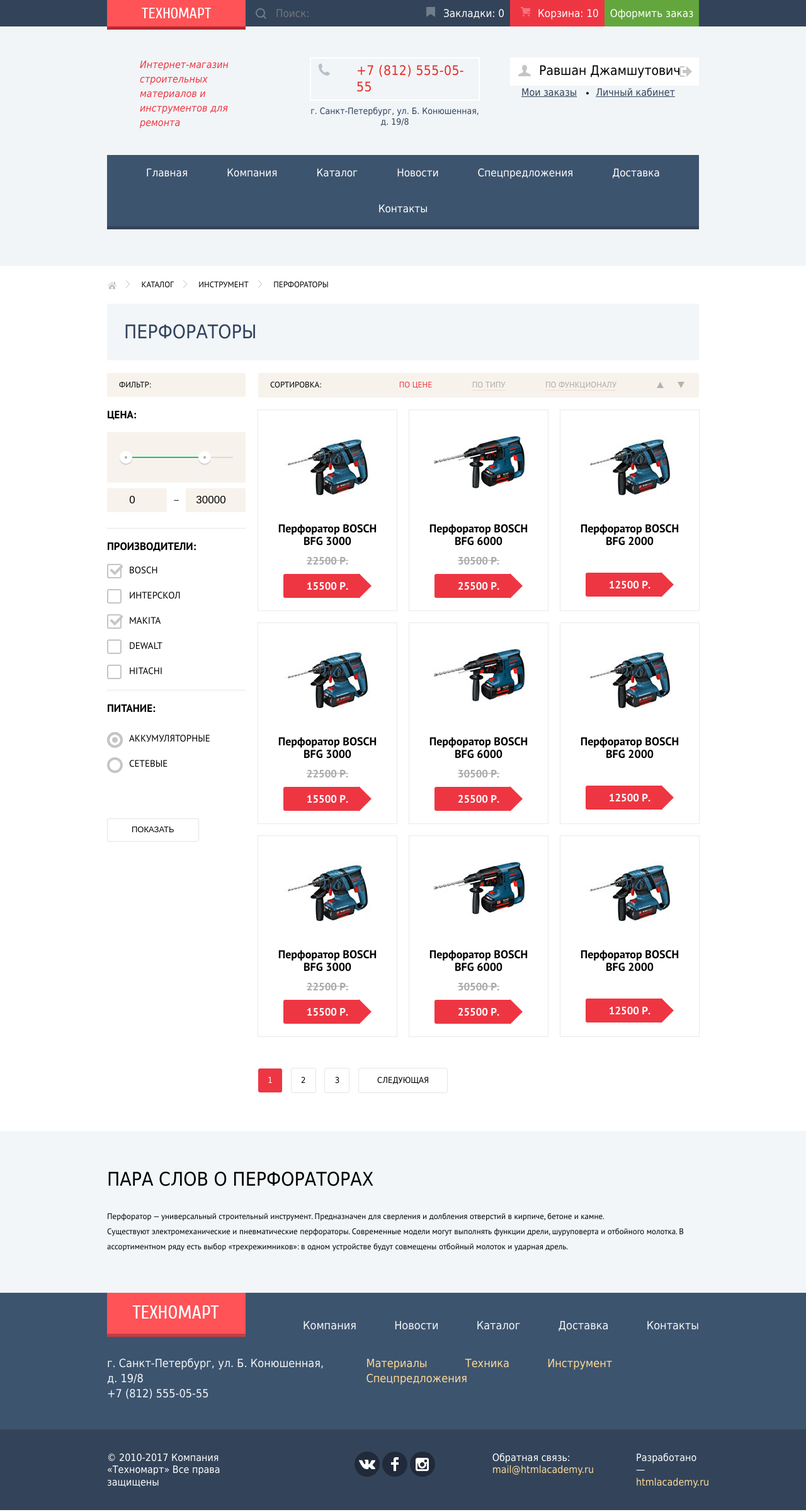
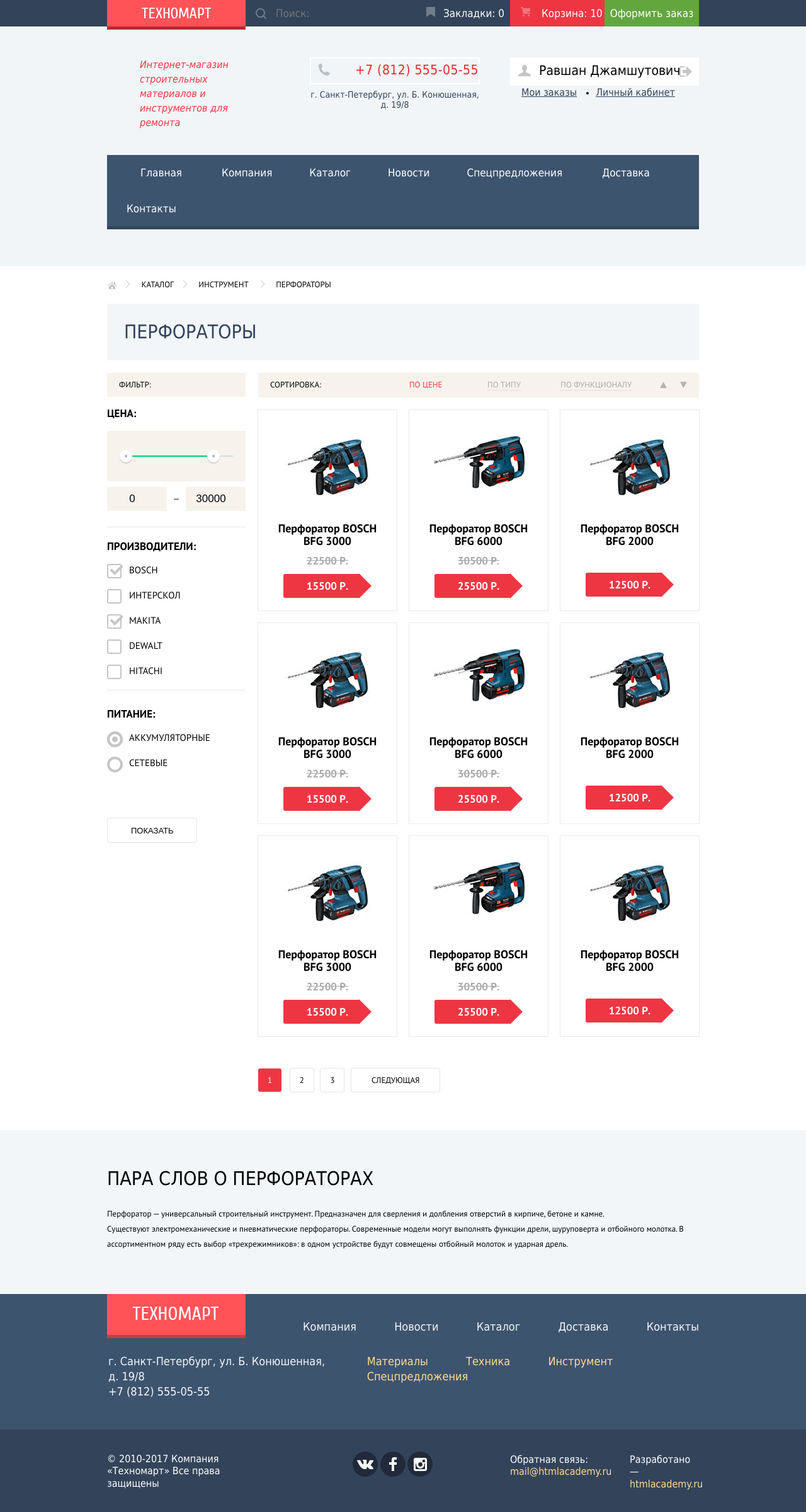
Before and after one commit to vadim0747/452215-technomart, a plain HTML site: page catalog.html in a window 1280 px wide. Shown: the whole page at 63% size. Drawn offline with Linux system fonts and the light colour scheme; a web font is replaced by a local one.

Commit message:
исправил

```diff
--- a/catalog.html
+++ b/catalog.html
@@ -22,7 +22,7 @@
                     </form>
                     <ul class="header-top-navigation">
                         <li class="bookmarks-link"><a href="#">Закладки: 0</a></li>
-                        <li class="basket-link basket-link-red"><a href="#">Корзина: 10</a></li>
+                        <li class="basket-link basket-link-red"><a class="basket-button" href="#">Корзина: 10</a></li>
                         <li class="order-link"><a class="order-button" href="#">Оформить заказ</a></li>
                     </ul>
                 </div>
@@ -99,7 +99,7 @@
                                 </div>
                             </fieldset>
                             <fieldset>
-                                <legend>Производители:</legend>
+                                <legend class="legend-brands">Производители:</legend>
                                 <ul class="filter-list">
                                     <li class="filter-option">
                                         <input class="visually-hidden checkbox" type="checkbox" name="bosch" id="bosch" checked>
@@ -124,7 +124,7 @@
                                 </ul>
                             </fieldset>
                             <fieldset>
-                                <legend>Питание:</legend>
+                                <legend class="legend-power">Питание:</legend>
                                 <ul class="filter-list">
                                     <li class="filter-option">
                                         <input class="visually-hidden radio" type="radio" name="product-group" id="rechargeable" value="rechargeable" checked>
@@ -287,7 +287,7 @@
             <article class="theory">
                 <div class="container">
                     <h2>Пара слов о перфораторах</h2>
-                    <p class="section-desc">Перфоратор — универсальный строительный инструмент. Предназначен для сверления и долбления отверстий в кирпиче, бетоне и камне.<br>
+                    <p class="section-desc mt3">Перфоратор — универсальный строительный инструмент. Предназначен для сверления и долбления отверстий в кирпиче, бетоне и камне.<br>
                     Существуют электромеханические и пневматические перфораторы. Современные модели могут выполнять функции дрели, шуруповерта и отбойного молотка. В ассортиментном ряду есть выбор «трехрежимников»: в одном устройстве будут совмещены отбойный молоток и ударная дрель.</p>
                 </div>
             </article>
--- a/css/style.css
+++ b/css/style.css
@@ -177,6 +177,10 @@
     padding-left: 44px;
 }
 
+.basket-link .basket-button {
+    padding-left: 50px;
+}
+
 .basket-link-red {
     background-color: #ee3643;
 }
@@ -275,8 +279,9 @@
     width: 270px;
     margin: 0;
     margin-bottom: 8px;
-    padding: 7px 0;
-    padding-left: 72px;
+    padding-top: 6px;
+    padding-bottom: 7px;
+    padding-left: 70px;
 
     font-size: 21px;
     line-height: 120%;
@@ -375,7 +380,7 @@
 .site-navigation {
     display: flex;
     flex-wrap: wrap;
-    justify-content: center;
+    justify-content: left;
     width: 100%;
     margin: 0;
     margin-top: 40px;
@@ -386,12 +391,31 @@
     list-style: none;
 
     box-shadow: 0 5px #33445a;
+}
+
+.site-navigation li:first-child {
+    margin-left: 22px;
+}
+
+.site-navigation li:nth-child(3) {
+    margin-left: -4px;
+}
+
+.site-navigation li:nth-child(4) {
+    margin-left: -4px;
+}
+
+.site-navigation li:nth-child(5) {
+    margin-left: -4px;
 }
 
 .site-navigation a {
     display: inline-block;
     vertical-align: baseline;
-    padding: 18px 31px;
+
+    padding: 18px 0px;
+    padding-left: 31px;
+    padding-right: 32px;
 
     color: #ffffff;
     font-size: 17px;
@@ -511,6 +535,10 @@
 
     background-color: rgba(0, 0, 0, 0.1);
     border-radius: 4px;
+}
+
+.goods-and-services .catalog-button {
+    background-color: rgba(238, 54, 67, 1);
 }
 
 .goods-and-services a:hover,
@@ -997,6 +1025,8 @@
 .service h2 {
     margin: 0;
     padding: 0;
+    padding-top: 2px;
+    padding-left:2px;
 
     font-size: 30px;
     font-weight: 400;
@@ -1070,7 +1100,8 @@
     box-sizing: border-box;
     margin: 0;
     padding: 15px 0;
-    padding-left: 20px;
+    padding-top: 13px;
+    padding-left: 22px;
     color: #ffffff;
     background-color: #3d546e;
 }
@@ -1127,7 +1158,7 @@
 
 .information {
     min-height: 370px;
-    margin-bottom: 85px;
+    margin-bottom: 82px;
 }
 
 .information .container {
@@ -1158,6 +1189,14 @@
     color: #000000;
 }
 
+.information .mt {
+    margin-top: 28px;
+}
+
+.information .mt1 {
+    margin-top: 25px;
+}
+
 .about-us {
     max-width: 540px;
 }
@@ -1173,7 +1212,7 @@
 
 .shiping-list li {
     position: relative;
-    margin-bottom: 18px;
+    margin-bottom: 19px;
     padding-left: 36px;
 }
 
@@ -1195,10 +1234,14 @@
     margin-left: auto;
 }
 
+.contacts .mt2 {
+    margin-top: 53px;
+}
+
 .buttons-wrapper {
     display: flex;
     flex-direction: row;
-    margin-top: 35px;
+    margin-top: 19px;
 
     justify-content: space-between;
     flex-grow: 2;
@@ -1210,20 +1253,6 @@
 
 .buttons-wrapper .about-us-button {
     min-width: 220px;
-}
-
-
-
-
-
-
-
-
-
-
-
-.footer-bottom .container {
-    display: flex;
 }
 
 .features-list,
@@ -1369,6 +1398,10 @@
     padding-bottom: 21px;
 }
 
+.breadcrumbs li:last-child {
+    margin-left: 4px;
+}
+
 .breadcrumbs li::after {
     content: "";
 
@@ -1421,6 +1454,7 @@
 .content-header {
     margin: 0;
     padding: 10px 19px;
+    padding-right: 0px;
 
     font-size: 13px;
     font-weight: 400;
@@ -1448,6 +1482,7 @@
 
 .filter legend {
     padding: 13px 0;
+    padding-top: 11px;
 
     font-size: 17px;
     font-weight: 700;
@@ -1477,7 +1512,7 @@
 }
 
 .range-controls .bar {
-    width: 70%;
+    width: 80%;
     height: 2px;
 
     background: #00ca74;
@@ -1504,7 +1539,15 @@
 }
 
 .range-controls .toggle-max {
-    left: 145px;
+    left: 159px;
+}
+
+.filter .legend-brands {
+    padding-top: 15px;
+}
+
+.filter .legend-power {
+    padding-top: 22px;
 }
 
 .price-controls {
@@ -1550,7 +1593,7 @@
 }
 
 .filter-option .power {
-    margin-top: 10px;
+    margin-top: 0px;
 }
 
 .filter-option .producers::before {
@@ -1661,7 +1704,9 @@
 
 .filter-button {
     margin-top: 57px;
-    padding: 10px 38px;
+    padding: 10px 36px;
+    padding-top: 13px;
+    padding-left: 37px;
 
     background-color: transparent;
     border: 1px solid #e5e5e5;
@@ -1756,11 +1801,12 @@
 .catalog .content-header {
     display: flex;
     flex-wrap: wrap;
-    justify-content: space-between;
+    justify-content: left;
 }
 
 .sort-list {
     margin: 0;
+    margin-left: 80px;
     padding: 0;
 
     list-style: none;
@@ -1770,6 +1816,10 @@
     display: inline-block;
     vertical-align: baseline;
     margin-left: 60px;
+}
+
+.sort-list li:first-child {
+    margin-right: 8px;
 }
 
 .sort-list a {
@@ -1798,6 +1848,7 @@
 
 .sort-list-decrease {
     margin: 0;
+    margin-left: 45px;
     padding: 0;
 
     list-style: none;
@@ -1806,7 +1857,7 @@
 .sort-list-decrease li {
     display: inline-block;
     vertical-align: baseline;
-    margin-right: 15px;
+    margin-right:13px;
 }
 
 .sort-list-decrease li:last-child {
@@ -1873,15 +1924,24 @@
 .pagination-list li {
     display: inline-block;
     vertical-align: baseline;
-    margin-right: 10px;
+    margin-right: 9px;
+}
+
+.pagination-list li:nth-child(3) {
+    margin-left: -3px;
+}
+
+.pagination-list li:last-child {
+    margin-left: -3px;
 }
 
 .pagination-item a {
     display: block;
-    width: 38px;
-    height: 38px;
+    width: 37px;
+    height: 37px;
 
     color: #000000;
+    font-family: "PT Sans", "Tahoma", "Arial", sans-serif;
     line-height: 38px;
     text-align: center;
     text-transform: uppercase;
@@ -1916,13 +1976,19 @@
 
 .theory .container {
     padding: 65px 0;
-    padding-bottom: 61px;
-}
+    padding-bottom: 67px;
+}
+
+
 
 .theory .section-desc {
     padding: 0;
     margin: 0;
     margin-top: 35px;
+}
+
+.theory .mt3 {
+    margin-top: 32px;
 }
 
 .footer-wrapper {
@@ -1970,13 +2036,17 @@
     color: #f3f7f9;
 }
 
+.footer-top-contacts {
+    margin-left: 2px;
+}
+
 .footer-top {
     background-color: #3d546e;
 }
 
 .footer-top .footer-wrapper:nth-child(2) {
-    margin-top: 30px;
-    padding-bottom: 45px;
+    margin-top: 25px;
+    padding-bottom: 48px;
 }
 
 .footer-top-list li {
@@ -2014,7 +2084,7 @@
 .footer-bottom .container {
     display: flex;
     flex-wrap: wrap;
-    justify-content: space-between;
+    justify-content: left;
     padding-top: 35px;
     padding-bottom: 35px;
 }
@@ -2036,17 +2106,27 @@
     color: #ffffff;
 }
 
+.developers {
+    margin-top: 3px;
+}
+
+.developers:last-of-type {
+    margin-left: 40px;
+}
+
 .footer-social + .gold {
     width: 150px;
 }
 
 .footer-copyright {
     width: 245px;
+    margin-top: 2px;
+    margin-right: 75px;
 }
 
 .footer-social {
     width: 140px;
-    margin-right: 0px;
+    margin-right: 110px;
     padding-left: 70px;
 }
 
```
Also changed, not shown: index.html (+5 -5 lines), css/style.min.css.
